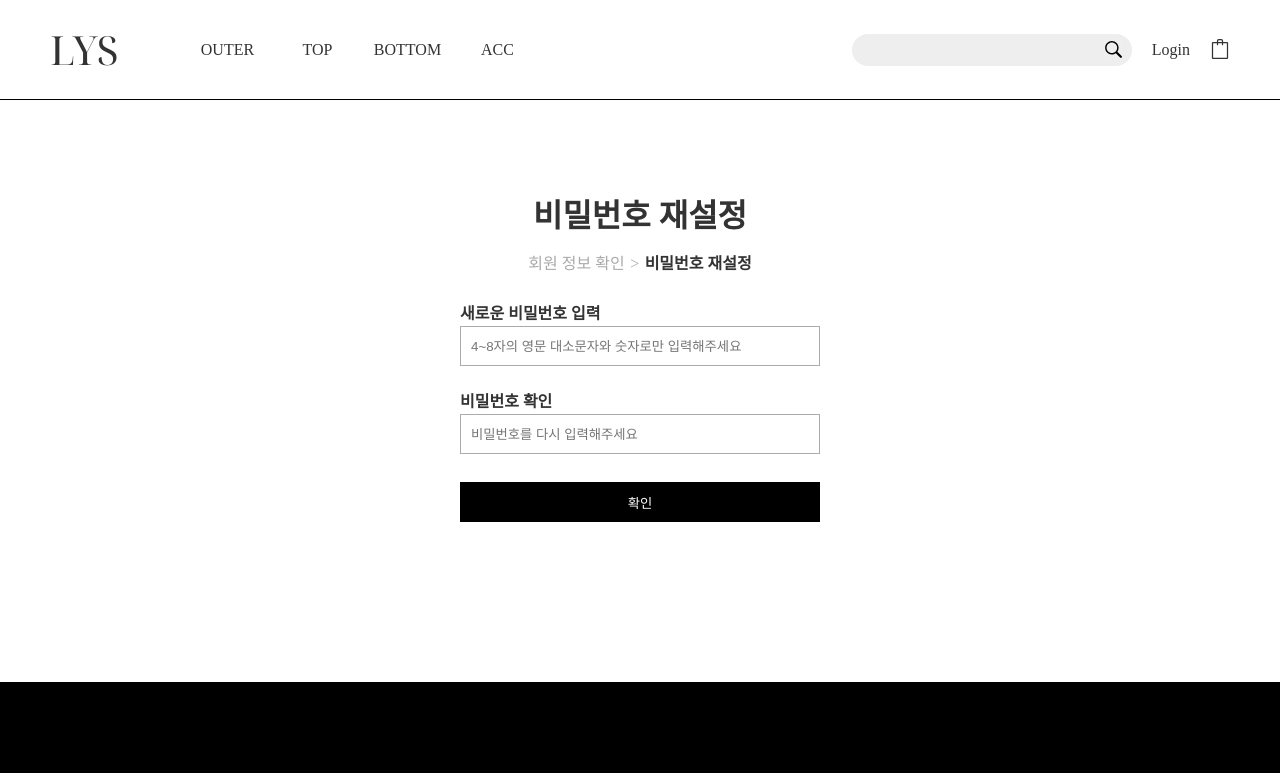
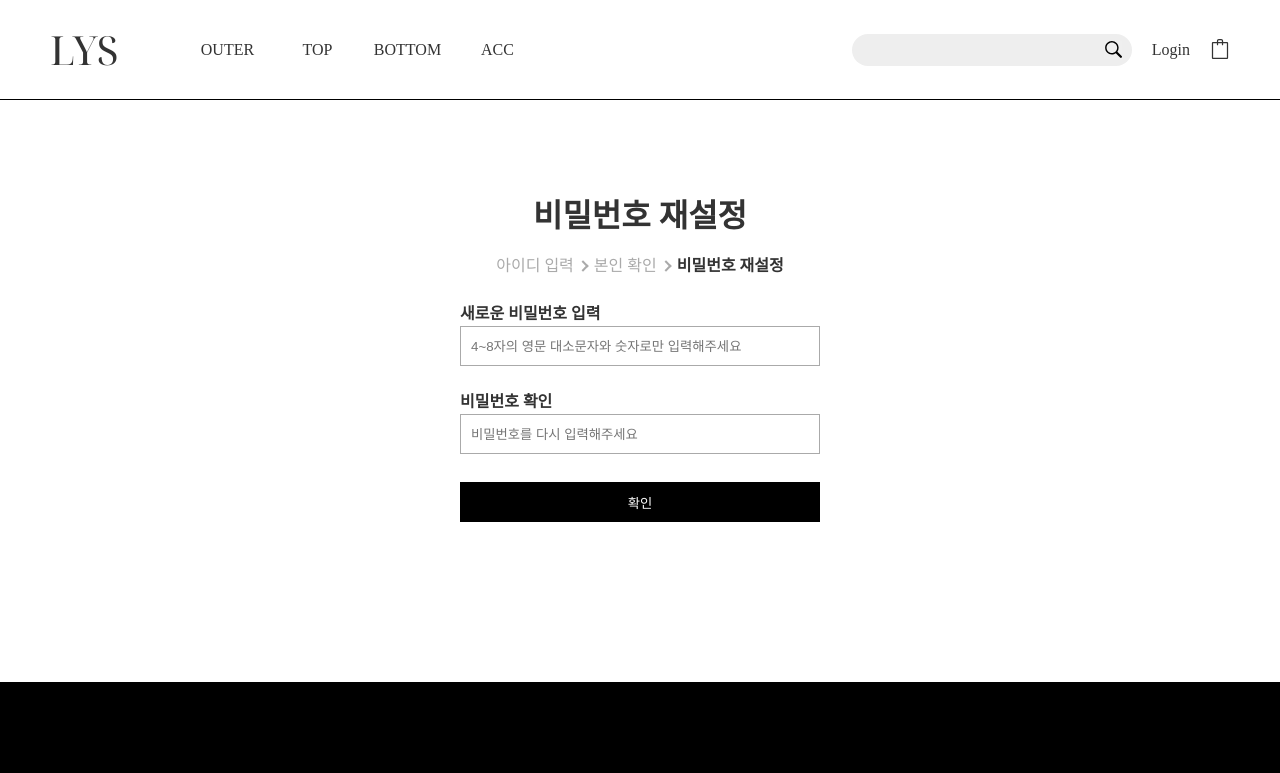
Before and after one commit to SuperMiniBeans/Front, a React (Create React App) app: page /search/check/pw in a window 1280 px wide. Shown: the top 773 px of the page. Built offline with nearby package versions, Linux system fonts and the light colour scheme.

Commit message:
[FEAT] 비밀번호 재설정시 본인 확인 수정(이메일로 인증코드 보내기)

```diff
--- a/src/pages/ResetPw.js
+++ b/src/pages/ResetPw.js
@@ -28,10 +28,8 @@ function ResetPw() {
 
     if (!passwordReg.test(e.target.value)) {
       setPasswordMessage("비밀번호는 4~8자의 영문 대소문자와 숫자로만 입력해주세요.");
-      setPswMsgColor({color: '#F82A2A'});
       if(blankReg.test(e.target.value) === true) {
         setPasswordMessage("공백 없이 입력해 주세요.");
-        setPswMsgColor({color: '#F82A2A'});
       }
     }
     else {
@@ -46,7 +44,9 @@ function ResetPw() {
 
     if(password !== e.target.value) {
       setPasswordConfirmMessage("입력한 비밀번호와 다릅니다.");
-      setPswConfirmMsgColor({color: '#F82A2A'});
+      if(blankReg.test(e.target.value) === true) {
+        setPasswordConfirmMessage("공백 없이 입력해 주세요.");
+      }
     } else {
       setPasswordConfirmMessage("");
       setIsPasswordConfirm(true);
@@ -79,8 +79,10 @@ function ResetPw() {
       <TitleWrap>
         <h2>비밀번호 재설정</h2>
         <ResetPwStep>
-          <div>회원 정보 확인</div>
-          <div>{">"}</div>
+          <div>아이디 입력</div>
+          <span></span>
+          <div>본인 확인</div>
+          <span></span>
           <div>비밀번호 재설정</div>
         </ResetPwStep>
       </TitleWrap>
@@ -131,32 +133,33 @@ const ResetPwStep = styled.div`
   display: flex;
   justify-content: center;
   text-align: center;
-  // background-color: pink;
+  line-height: 20px;
 
-  div:first-child {
-    color: #aaa;
+  div:nth-of-type(3) {
+    font-weight: 600;
   }
 
-  div:nth-child(2) {
+  span {
+    position: relative;
     width: 20px;
     height: 20px;
-    color: #aaa;
   }
 
-  // div:nth-child(2)::after {
-  //   position: absolute;
-  //   left: 50%; top: 50%;
-  //   content: '';
-  //   width: 10px; /* 사이즈 */
-  //   height: 10px; /* 사이즈 */
-  //   border-top: 2px solid #aaa; /* 선 두께 */
-  //   border-right: 2px solid #aaa; /* 선 두께 */
-  //   transform: rotate(45deg); /* 각도 */
-  //   background-color: red;
-  // }
+  span::after {
+    position: absolute;
+    left: 24%; top: 32%;
+    content: '';
+    width: 6px;
+    height: 6px;
+    border-top: 2px solid #aaa;
+    border-right: 2px solid #aaa;
+    transform: rotate(45deg);
+    // background-color: red;
+  }
 
-  div:last-child {
-    font-weight: 600;
+  div:nth-of-type(1),
+  div:nth-of-type(2) {
+    color: #aaa;
   }
 `
 
--- /dev/null
+++ b/src/pages/ResetPwEmailChk.js
@@ -0,0 +1,215 @@
+import styled from "styled-components";
+import { useState } from "react";
+import axios from "axios";
+import { useNavigate } from "react-router-dom";
+import { BtnBg } from "../styles/ButtonStyle";
+
+function ResetPwEmailChk() {
+  /*
+  인증번호 받기 버튼 누르면 email유효성 검사( )
+  인증번호 받기 버튼 누르면 인증번호 input 활성화( )
+  다음 버튼 누르면 인증번호 올바르게 입력했는지 검사( )
+  */
+  const navigate = useNavigate();
+
+  const [email, setEmail] = useState("");
+  const [checkNum, setCheckNum] = useState();
+
+  const [emailMessage, setEmailMessage] = useState("");
+  const [emailMsgColor, setEmailMsgColor] = useState({color: "#F82A2A"});
+
+  const [isEmail, setIsEmail] = useState(false);
+  const [isCheckNum, setIsCheckNum] = useState(false);
+
+
+  //문자열에 공백이 있는 경우
+  let blankReg = /[\s]/g;
+
+  // 사용자 이메일 받기, 유효성 검사
+  const userEmail = e => {
+    setEmail(e.target.value);
+    const emailReg = /^[A-Za-z0-9]([-_.]?[A-Za-z0-9])*@[A-Za-z0-9]([-_.]?[A-Za-z0-9])*\.[A-Za-z]{2,3}$/;
+
+    if (!emailReg.test(e.target.value)) {
+      setEmailMessage("잘못된 이메일 형식입니다.");
+      if(blankReg.test(e.target.value) === true) {
+        setEmailMessage("공백 없이 입력해 주세요.");
+      }
+    } else {
+      setEmailMessage("");
+      setIsEmail(true);
+    }
+  }
+
+  // 사용자 인증코드 받기
+  const userVerifyCode = e => {
+    setCheckNum(e.target.value)
+  }
+  // console.log(checkNum);
+
+  // 인증번호 메일로 받기
+  function getCheckNum() {
+    if(!isEmail) {
+      alert("이메일을 다시 확인 해주세요.");
+    }
+    axios.post('/verifyEmail', {
+      userNumber: sessionStorage.getItem("userNumber"),
+      userEmail: email
+    })
+      .then(response => {
+        console.log('verifyEmail', response.data);
+      }).catch(error => {
+        console.log(error);
+        alert("인증 에러1");
+      })
+  }
+
+  // 이메일 인증 완료
+  function completeCheckNum() {
+    axios.post('/verifyCode', {
+      userNumber: sessionStorage.getItem("userNumber"),
+      verificationCode: checkNum,
+    })
+      .then(response => {
+        if(response.data === 100) {
+          alert("인증이 완료되었습니다.");
+          console.log('verifyCode', response.data);
+          navigate('/search/check/pw');
+        }
+      }).catch(error => {
+        console.log(error);
+        alert("인증 에러2");
+      })
+  }
+
+  return(
+    <ResetPwWrapper>
+      <TitleWrap>
+        <h2>비밀번호 재설정</h2>
+        <ResetPwStep>
+          <div>아이디 입력</div>
+          <span></span>
+          <div>본인 확인</div>
+          <span></span>
+          <div>비밀번호 재설정</div>
+        </ResetPwStep>
+      </TitleWrap>
+
+      <ItemWrap>
+        {/* <LabelWrap>
+          <label>이메일</label>
+        </LabelWrap> */}
+        <div>
+          <div className="flexbox">
+            <Input id="email-input" type="text" name="userEmail" value={email} placeholder="이메일을 입력해주세요" onChange={userEmail} />
+            <button id="certification" type="submit" onClick={getCheckNum}>인증번호 받기</button>
+          </div>
+          <div><ErrMsg style={emailMsgColor}>{emailMessage}</ErrMsg></div>
+        </div>
+      </ItemWrap>
+
+      <ItemWrap>
+        <div>
+          <Input type="text" name="verificationCode" value={checkNum} placeholder="인증번호를 입력하세요" onChange={userVerifyCode}/>
+        </div>
+      </ItemWrap>
+
+        <BtnBg type="submit" onClick={completeCheckNum}>다음</BtnBg>
+    </ResetPwWrapper>
+  )
+}
+
+const ResetPwWrapper = styled.div`
+  width: 400px;
+  margin: 0 auto;
+  padding: 0 20px;
+  display: flex;
+  flex-direction: column;
+`;
+
+const TitleWrap = styled.div`
+  margin-bottom: 30px;
+  text-align: center;
+`
+
+const ResetPwStep = styled.div`
+  positon: relative;
+  margin-top: 24px;
+  display: flex;
+  justify-content: center;
+  text-align: center;
+  line-height: 20px;
+
+  div:nth-of-type(2) {
+    font-weight: 600;
+  }
+
+  span {
+    position: relative;
+    width: 20px;
+    height: 20px;
+  }
+
+  span::after {
+    position: absolute;
+    left: 24%; top: 32%;
+    content: '';
+    width: 6px;
+    height: 6px;
+    border-top: 2px solid #aaa;
+    border-right: 2px solid #aaa;
+    transform: rotate(45deg);
+    // background-color: red;
+  }
+
+  div:nth-of-type(1),
+  div:nth-of-type(3) {
+    color: #aaa;
+  }
+`
+
+// const LabelWrap = styled.div`
+//   margin-bottom: 4px;
+//   font-weight: 600;
+// `
+
+const Input = styled.input`
+  width: 100%;
+  height: 40px;
+  padding-left: 10px;
+  border: 1px solid #aaa;
+`
+
+const ItemWrap = styled.div`
+  height: 88px;
+
+  .flexbox {
+    display: flex;
+  }
+
+  #email-input {
+    width: calc(100% - 100px - 10px);
+  }
+
+  #certification {
+    width: 100px;
+    margin-left: 10px;
+    color: #000;
+    background-color: #fff;
+    border: 1px solid #000;
+    cursor: pointer;
+    transition: all 0.3s;
+
+    &:hover {
+      background-color: #000;
+      color: #fff;
+
+    }
+  }
+`
+
+const ErrMsg = styled.span`
+  font-size: 14px;
+`
+
+export default ResetPwEmailChk;
--- a/src/pages/ResetPwChk.js
+++ b/src/pages/ResetPwIdChk.js
@@ -5,44 +5,17 @@ import { FlexBox } from "../styles/Layout";
 import axios from "axios";
 import { BtnBg } from "../styles/ButtonStyle";
 
-function ResetPwChk() {
-  const [name, setName] = useState("");
+function ResetPwIdChk() {
   const [id, setId] = useState("");
-  const [phoneNumber, setphoneNumber] = useState("");
 
-  const [nameMessage, SetNameMessage] = useState("");
-  const [phoneNumMessage, setphoneNumMessage] = useState("");
-  const [nameMsgColor, setNameMsgColor] = useState({color: "#F82A2A"});
   const [IdMessage, SetIdMessage] = useState("");
-  const [phoneNumMsgColor, setPhoneNumMsgColor] = useState({color: "F82A2A"});
   const [idMsgColor, setIdMsgColor] = useState({color: "#F82A2A"});
-
-  const [isName, setIsName] = useState(false);
   const [isId, setIsId] = useState(false);
-  const [isPhoneNumber, setIsphoneNumber] = useState(false);
 
   const navigate = useNavigate();
 
   //문자열에 공백이 있는 경우
   let blankReg = /[\s]/g;
-
-  // 사용자 이름 받기
-  const userName = e => {
-    setName(e.target.value);
-    const nameReg = /^[가-힣]{2,5}$/;
-
-    if(!nameReg.test(e.target.value)) {
-      SetNameMessage("한글을 사용하여 입력해 주세요(자음 불가능).");
-      setNameMsgColor({color: '#F82A2A'});
-      if(blankReg.test(e.target.value) === true) {
-        SetNameMessage("공백 없이 입력해 주세요.");
-        setNameMsgColor({color: '#F82A2A'});
-      }
-    } else {
-      SetNameMessage("");
-      setIsName(true);
-    }
-  }
 
   // 사용자 아이디 받기
   const idReg = /^[a-z0-9]{2,10}$/;
@@ -52,10 +25,8 @@ function ResetPwChk() {
 
     if(!idReg.test(e.target.value)) {
       SetIdMessage("2~10자의 영문 소문자, 숫자를 사용해 주세요.");
-      setIdMsgColor({color: '#F82A2A'});
       if(blankReg.test(e.target.value) === true) {
         SetIdMessage("공백 없이 입력해 주세요.");
-        setIdMsgColor({color: '#F82A2A'});
       }
     }
     else {
@@ -64,37 +35,20 @@ function ResetPwChk() {
     }
   }
 
-  // 사용자 연락처 받기
-  const userPhoneNumber = e => {
-    setphoneNumber(e.target.value);
-    const phonNumReg = /^01([0|1|6|7|8|9])([0-9]{3,4})([0-9]{4})$/;
-
-    if (!phonNumReg.test(e.target.value)) {
-      setphoneNumMessage("올바른 형식이 아닙니다.");
-      setPhoneNumMsgColor({color: '#F82A2A'});
-      setIsphoneNumber(false);
-    } else {
-      setphoneNumMessage("");
-      setIsphoneNumber(true);
-    }
-  }
-
-  // 비밀번호 재설정 - 회원정보 확인
+  // 사용자 아이디 확인
   function checkUserInfo() {
-    if(isName && isId && isPhoneNumber !== true) {
+    if(!isId) {
       alert("입력한 정보를 다시 확인 해주세요.");
     }
     axios.post('/searchPw', {
-      userName: name,
       userId: id,
-      userPhoneNumber: phoneNumber,
       userNumber: sessionStorage.getItem("userNumber")
     })
       .then(response => {
         if(response.data !== null ) {
           sessionStorage.setItem("userNumber", response.data);
           console.log(response.data);
-          navigate('/search/check/pw');
+          navigate('/search/check/email');
         }
       }).catch(error => {
         alert(error);
@@ -107,45 +61,27 @@ function ResetPwChk() {
       <TitleWrap>
         <h2>비밀번호 재설정</h2>
         <ResetPwStep>
-          <div>회원 정보 확인</div>
+          <div>아이디 입력</div>
+          <span></span>
+          <div>본인 확인</div>
           <span></span>
           <div>비밀번호 재설정</div>
         </ResetPwStep>
       </TitleWrap>
 
       <ItemWrap>
-        <LabelWrap>
-          <label>이름</label>
-        </LabelWrap>
-        <div>
-          <Input type="text" name="userName" value={name} placeholder="이름을 입력하세요" onChange={userName}></Input>
-          <div><ErrMsg style={nameMsgColor}>{nameMessage}</ErrMsg></div>
-        </div>
-      </ItemWrap>
-
-      <ItemWrap>
-        <LabelWrap>
+        {/* <LabelWrap>
           <label>아이디</label>
-        </LabelWrap>
+        </LabelWrap> */}
         <div>
           <FlexBox>
-            <Input type="text" name="userId" value={id} placeholder="아이디를 입력하세요" maxLength={8} onChange={userId}></Input>
+            <Input type="text" name="userId" value={id} placeholder="아이디를 입력하세요" maxLength={8} onChange={userId} />
           </FlexBox>
           <div><ErrMsg style={idMsgColor}>{IdMessage}</ErrMsg></div>
         </div>
       </ItemWrap>
 
-      <ItemWrap>
-        <LabelWrap>
-          <label>휴대폰 번호</label>
-        </LabelWrap>
-        <div>
-          <Input type="text" name="userPhoneNumber" value={phoneNumber} placeholder="숫자만 입력해주세요" onChange={userPhoneNumber} ></Input>
-          <div><ErrMsg style={phoneNumMsgColor}>{phoneNumMessage}</ErrMsg></div>
-        </div>
-      </ItemWrap>
-
-      <BtnBg type="submit" onClick={checkUserInfo}>확인</BtnBg>
+      <BtnBg type="submit" onClick={checkUserInfo}>다음</BtnBg>
     </ResetPwChkWrapper>
   )
 }
@@ -193,15 +129,16 @@ const ResetPwStep = styled.div`
     // background-color: red;
   }
 
-  div:last-child {
+  div:nth-of-type(2),
+  div:nth-of-type(3) {
     color: #aaa;
   }
 `
 
-const LabelWrap = styled.div`
-  margin-bottom: 4px;
-  font-weight: 600;
-`
+// const LabelWrap = styled.div`
+//   margin-bottom: 4px;
+//   font-weight: 600;
+// `
 
 const Input = styled.input`
   width: 100%;
@@ -218,4 +155,4 @@ const ErrMsg = styled.span`
   font-size: 12px;
 `
 
-export default ResetPwChk;
+export default ResetPwIdChk;
```
